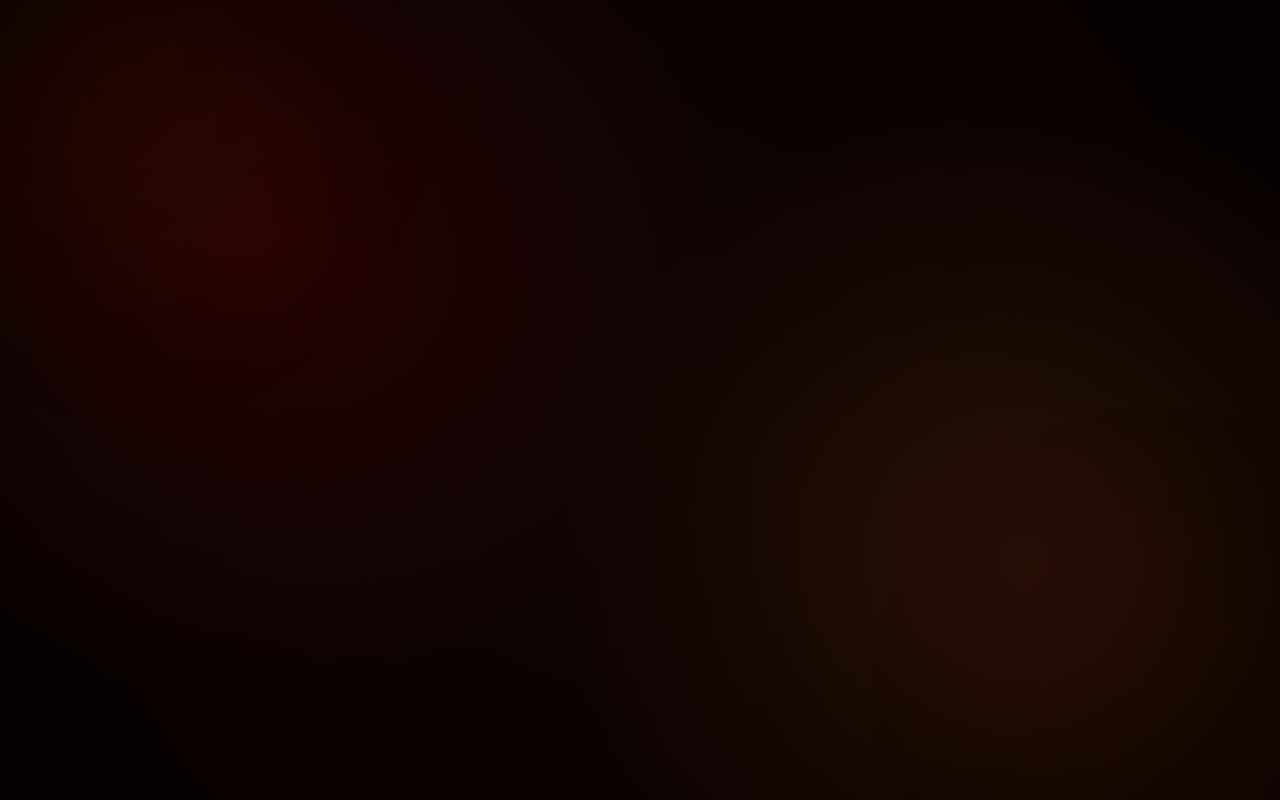
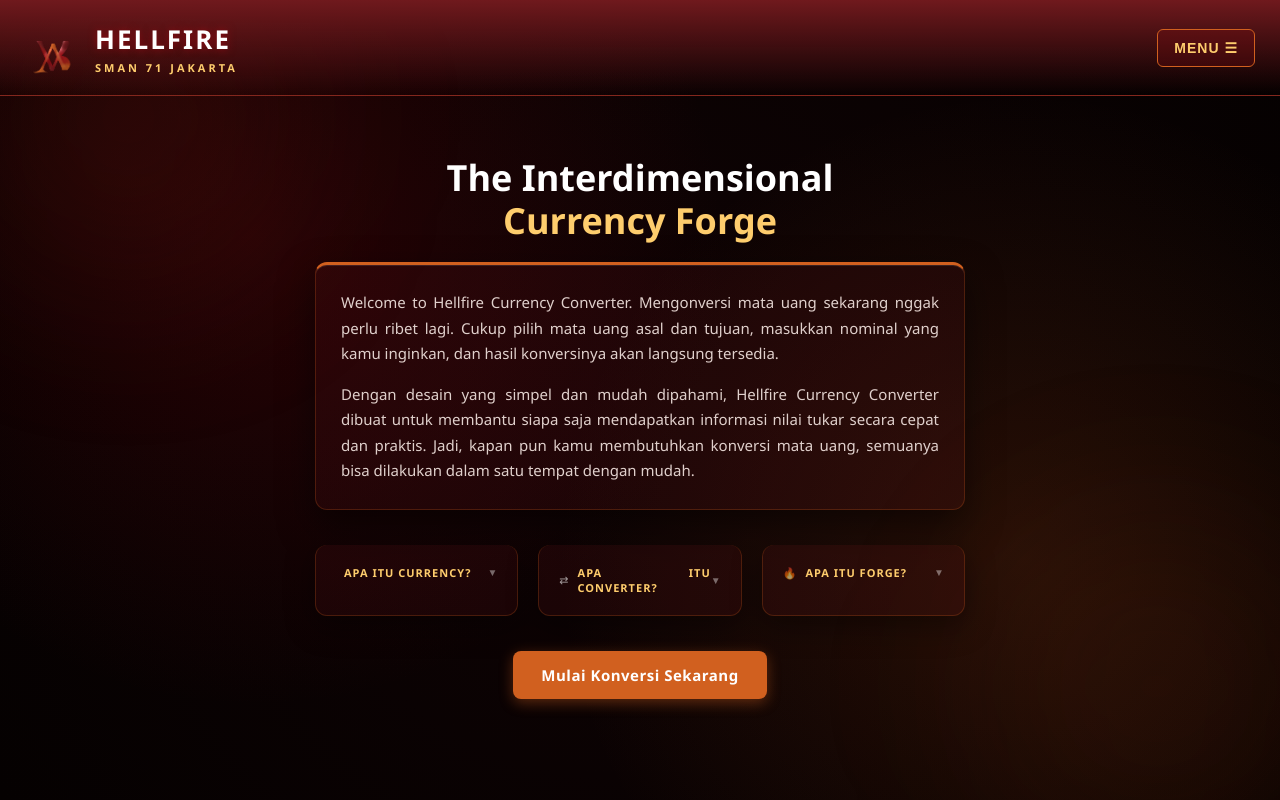
Before and after one commit to KannyL/hellfirevakb, a plain HTML site: page index.html in a window 1280 px wide. Drawn offline with Linux system fonts and the light colour scheme.

Commit message:
Update index.html

```diff
--- a/index.html
+++ b/index.html
@@ -5,27 +5,94 @@
     <meta name="viewport" content="width=device-width, initial-scale=1.0">
     <title>Hellfire Forge - Converter</title>
     <link rel="stylesheet" href="styles.css">
-    <style>
-        body {
-            margin: 0;
-            padding: 0;
-            font-family: 'Segoe UI', Roboto, sans-serif;
-            color: #ffffff;
-            min-height: 100vh;
-            background-color: #0d0203;
-            background-image:
-                radial-gradient(circle at 20% 30%, rgba(151, 10, 18, 0.2) 0%, transparent 40%),
-                radial-gradient(circle at 80% 70%, rgba(209, 96, 31, 0.15) 0%, transparent 40%),
-                radial-gradient(circle at 50% 50%, rgba(15, 3, 4, 1) 0%, #050101 100%);
-            background-attachment: fixed;
-            position: relative;
-            overflow-x: hidden;
-        }
+</head>
+<body>
 
-        body::before, body::after {
-            content: "";
-            position: fixed;
-            width: 300px;
-            height: 300px;
-            border-radius: 50%;
-            background: rgba(151, 10, 18, 0
+    <header>
+        <div class="brand-section">
+            <img src="LOGO_HELLFIRE.png" alt="Logo Hellfire" class="brand-logo">
+            <div class="brand-text">
+                <h1>Hellfire</h1>
+                <p>SMAN 71 Jakarta</p>
+            </div>
+        </div>
+
+        <div class="menu-container">
+            <button class="menu-toggle">MENU ☰</button>
+            <div class="dropdown-menu">
+                <a href="index.html" class="active">Home</a>
+                <a href="About us.html">About us</a>
+                <a href="Design.html">Design</a>
+                <a href="product.html">Product</a>
+            </div>
+        </div>
+    </header>
+
+    <div class="main-container">
+
+        <h2>The Interdimensional<br><span>Currency Forge</span></h2>
+
+        <div class="info-card">
+            <p>
+                Welcome to Hellfire Currency Converter. Mengonversi mata uang sekarang nggak perlu ribet lagi. Cukup pilih mata uang asal dan tujuan, masukkan nominal yang kamu inginkan, dan hasil konversinya akan langsung tersedia.
+            </p>
+            <p>
+                Dengan desain yang simpel dan mudah dipahami, Hellfire Currency Converter dibuat untuk membantu siapa saja mendapatkan informasi nilai tukar secara cepat dan praktis. Jadi, kapan pun kamu membutuhkan konversi mata uang, semuanya bisa dilakukan dalam satu tempat dengan mudah.
+            </p>
+        </div>
+
+        <div class="cards-kolom-wrapper">
+
+            <div class="info-card-mini card-currency">
+                <div class="card-trigger">
+                    <div class="card-status">
+                        <span class="status-dot pulsing"></span>
+                        <span class="status-trend"><strong>Apa itu Currency?</strong></span>
+                    </div>
+                    <span class="panah-tanda">▼</span>
+                </div>
+                <div class="card-content">
+                    <p>
+                        <strong>“Currency”—Mata Uang.</strong> Angka yang terus bergerak, nilai yang naik dan turun. Seperti detak nadi dunia bisa melambung tinggi penuh kepastian, bisa juga merosot membawa ragu.
+                    </p>
+                </div>
+            </div>
+
+            <div class="info-card-mini card-converter">
+                <div class="card-trigger">
+                    <div class="card-status">
+                        <span class="status-icon">⇄</span>
+                        <span class="status-trend"><strong>Apa itu Converter?</strong></span>
+                    </div>
+                    <span class="panah-tanda">▼</span>
+                </div>
+                <div class="card-content">
+                    <p>
+                        <strong>“Converter”—Pengonversi.</strong> Sebuah jembatan yang menghubungkan dua titik berbeda. Ada kesetaraan, ada arah, dan ada kepastian nilai di ujungnya.
+                    </p>
+                </div>
+            </div>
+
+            <div class="info-card-mini card-forge">
+                <div class="card-trigger">
+                    <div class="card-status">
+                        <span class="status-icon">🔥</span>
+                        <span class="status-trend"><strong>Apa itu Forge?</strong></span>
+                    </div>
+                    <span class="panah-tanda">▼</span>
+                </div>
+                <div class="card-content">
+                    <p>
+                        <strong>“Forge”—Tempaan.</strong> Proses membentuk sesuatu menjadi lebih kuat, presisi, dan bernilai tinggi melalui proses yang matang dan teruji waktu.
+                    </p>
+                </div>
+            </div>
+
+        </div>
+
+        <a href="#" class="btn-primary">Mulai Konversi Sekarang</a>
+    </div>
+
+    <script src="scripts.js"></script>
+</body>
+</html>
```
